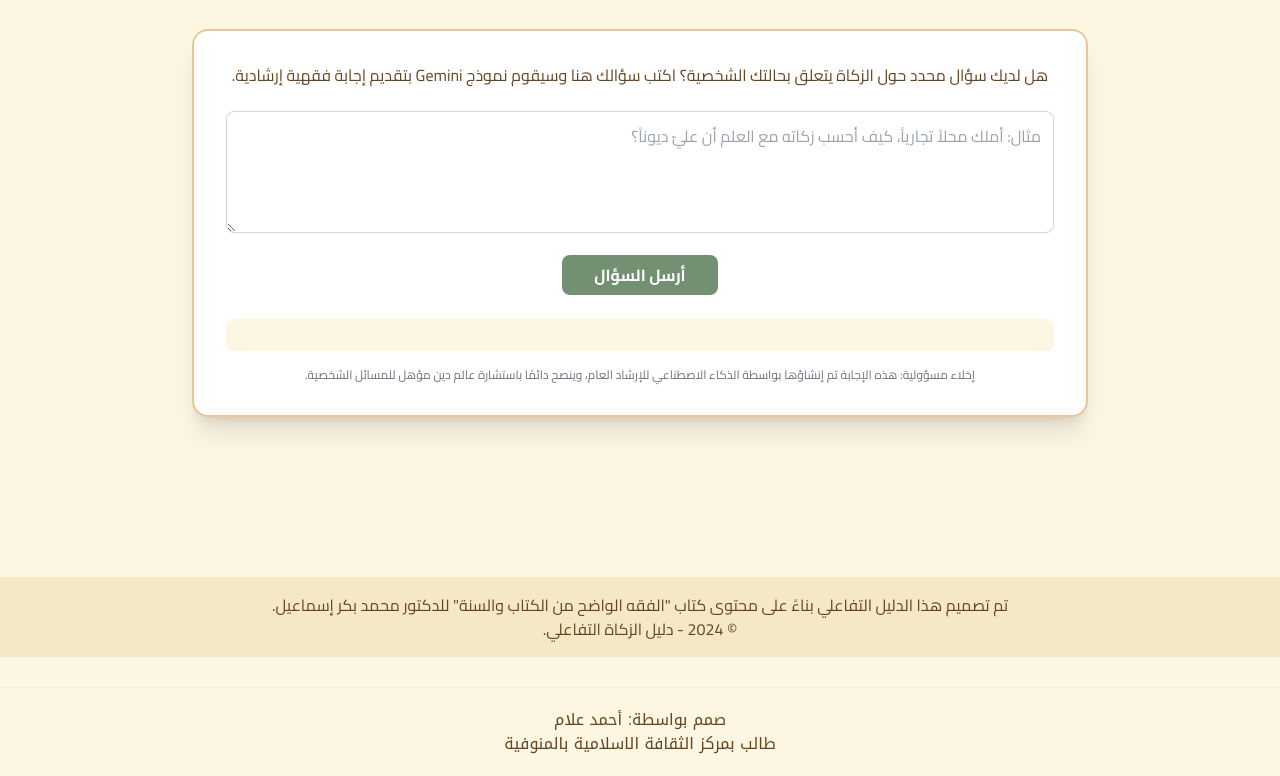
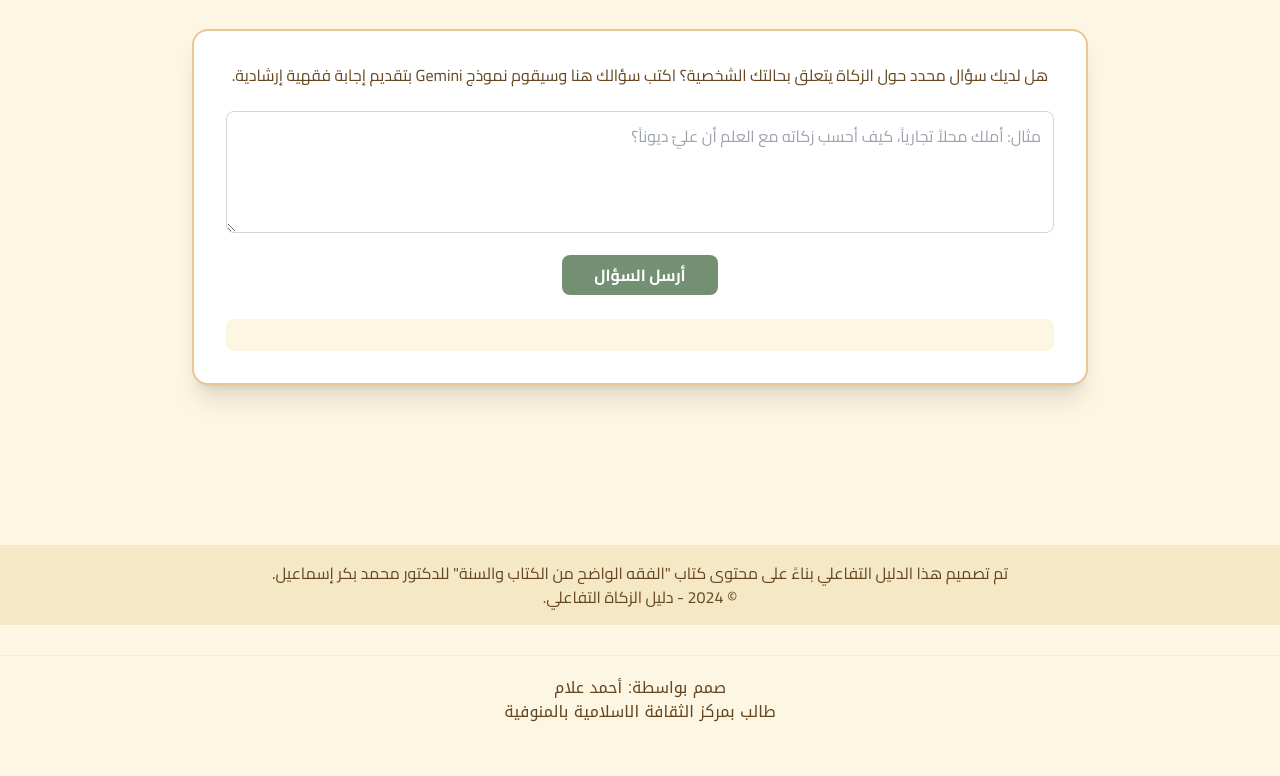
Before and after one commit to Ahmed-3lam/zakah, a plain HTML site: page index.html in a window 1280 px wide. Shown: the part 2591-3367 px from the top of the page. After the commit the page ends 3335 px from the top, so only its background shows below. Drawn offline with nearby package versions, Linux system fonts and the light colour scheme.

```diff
--- a/index.html
+++ b/index.html
@@ -180,9 +180,7 @@
                         <div id="gemini-loader" class="loader hidden"></div>
                         <div id="gemini-answer" class="bg-[#FDF6E3] p-4 rounded-lg whitespace-pre-wrap"></div>
                     </div>
-                     <p class="text-xs text-center mt-4 text-gray-500">
-                        إخلاء مسؤولية: هذه الإجابة تم إنشاؤها بواسطة الذكاء الاصطناعي للإرشاد العام، وينصح دائمًا باستشارة عالم دين مؤهل للمسائل الشخصية.
-                    </p>
+
                 </div>
             </div>
         </section>
```
